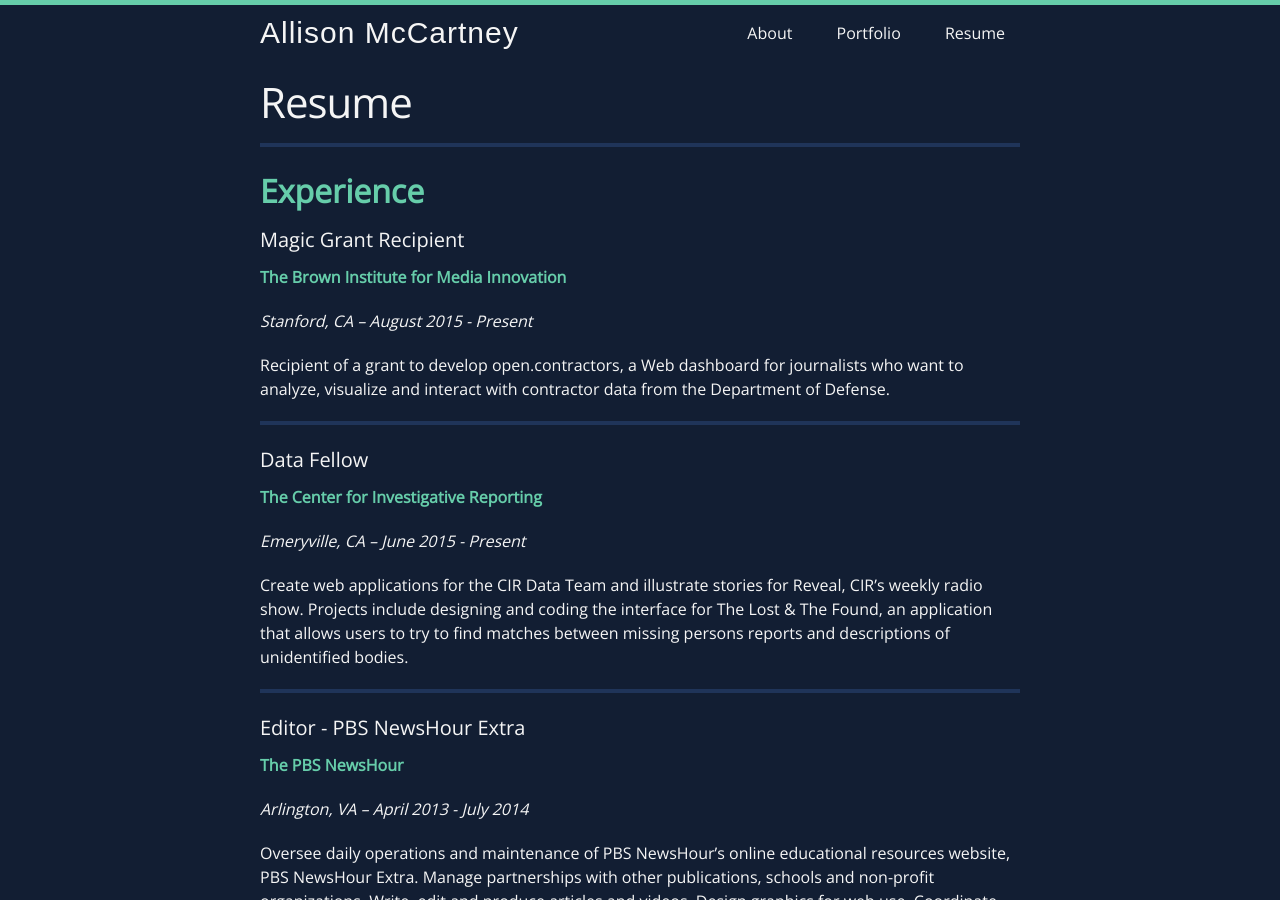
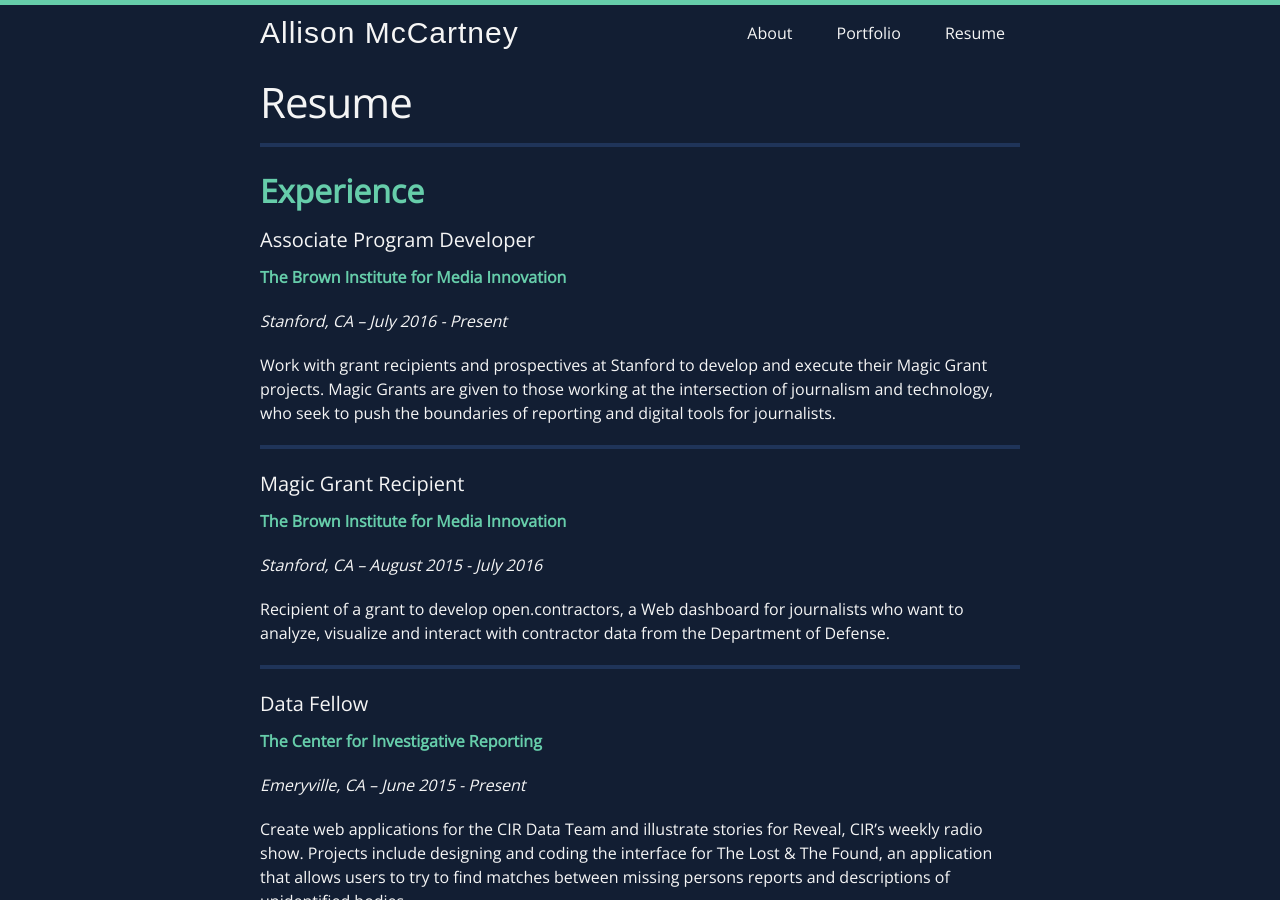
Before and after one commit to amccartney/amccartney.github.io, a Jekyll site: the page built from pages/resume.md, in a window 1280 px wide and 900 px high. Built offline with Jekyll 4.4.1, drawn with Linux system fonts in a browser that asks for light colours; nearby versions of some CDN libraries; some web fonts are replaced; library files that are not in the unit come from our copies.

Commit message:
resume update

```diff
--- a/pages/resume.md
+++ b/pages/resume.md
@@ -8,11 +8,21 @@
 
 ## **Experience**
 
+#### Associate Program Developer
+
+**[The Brown Institute for Media Innovation](http://brown.stanford.edu)**
+
+*Stanford, CA – July 2016 - Present*
+
+Work with grant recipients and prospectives at Stanford to develop and execute their Magic Grant projects. Magic Grants are given to those working at the intersection of journalism and technology, who seek to push the boundaries of reporting and digital tools for journalists.
+
+___
+
 #### Magic Grant Recipient
 
 **[The Brown Institute for Media Innovation](http://brown.stanford.edu)**
 
-*Stanford, CA – August 2015 - Present*
+*Stanford, CA – August 2015 - July 2016*
 
 Recipient of a grant to develop open.contractors, a Web dashboard for journalists who want to analyze, visualize and interact with contractor data from the Department of Defense.
 
```
